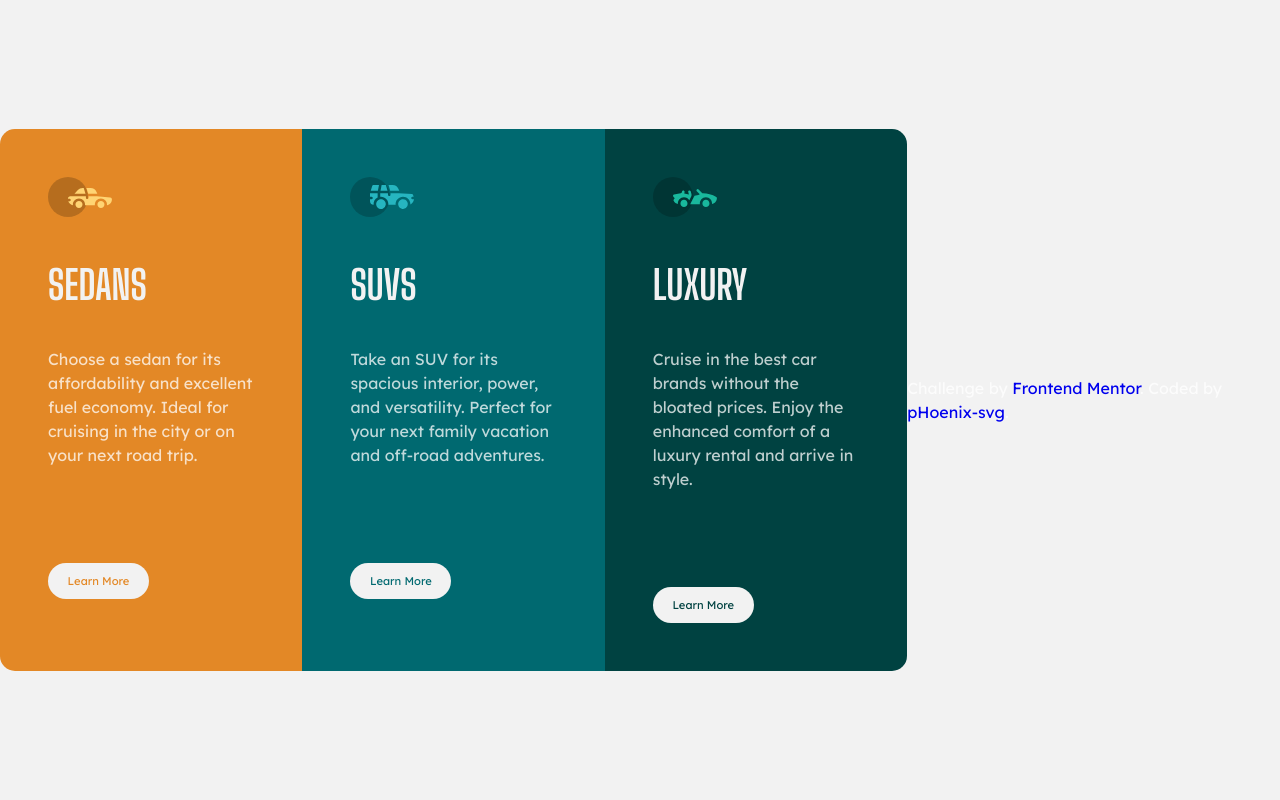
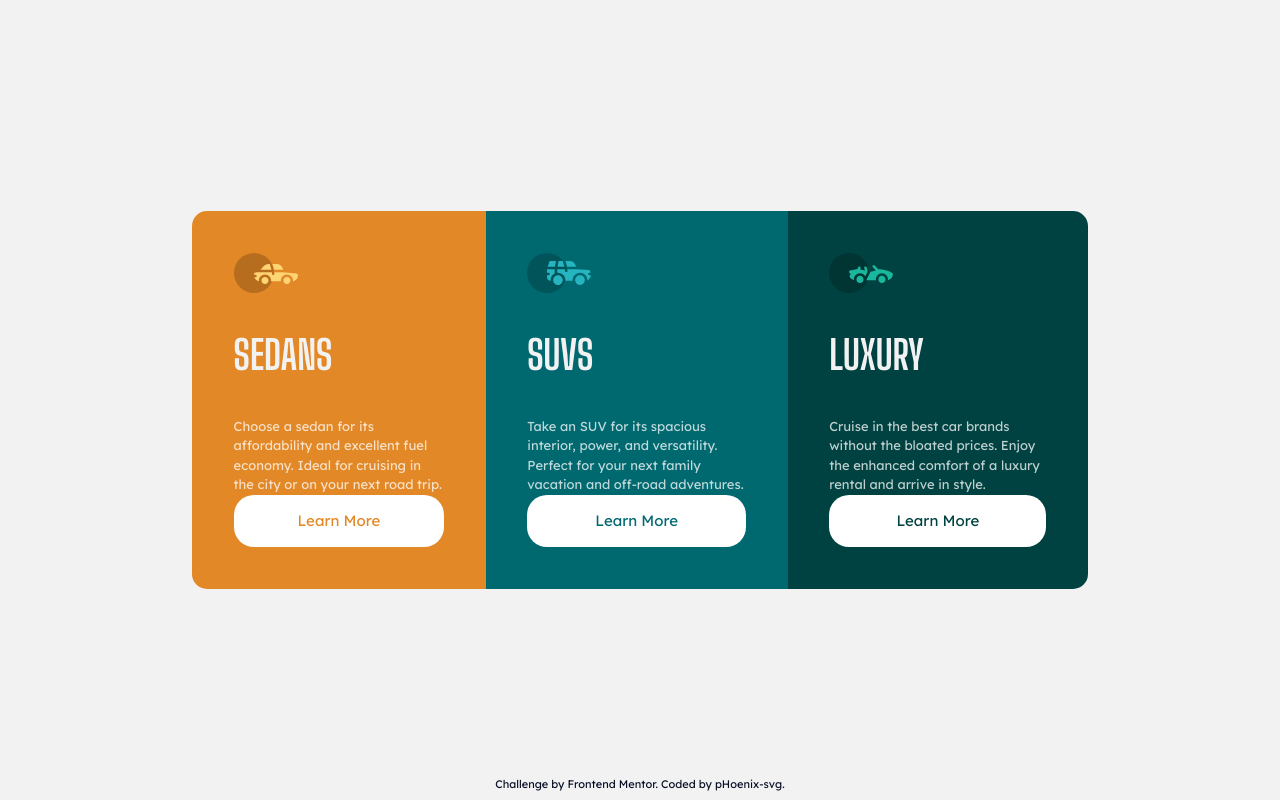
Before and after one commit to pHoeniX-svg/my-web-clone, a plain HTML site: page index.html in a window 1280 px wide. Drawn offline with Linux system fonts and the light colour scheme.

```diff
--- a/css/layout.css
+++ b/css/layout.css
@@ -8,18 +8,6 @@
   --lightGray: rgb(242, 242, 242);
 }
 
-/* Reset Default Styles */
-* {
-  box-sizing: border-box;
-  text-decoration: none;
-  margin: 0;
-  padding: 0;
-}
-html,
-body {
-  max-width: 100vw;
-  max-height: 100%;
-}
 
 /* Setup */
 body {
@@ -112,6 +100,20 @@ a.btn:focus {
   border-radius: 0 0 15px 15px;
 }
 
+/* Attribution */
+.attribution {
+  position: absolute;
+  text-align: center;
+  left: 0;
+  right: 0;
+  bottom: 0;
+  padding-bottom: 0.5rem;
+  font-size: 11px;
+  color: #080e26;
+}
+.attribution a {
+  color: #080e26;
+}
 
 
 @media (min-width: 51rem) {
--- /dev/null
+++ b/css/reset.css
@@ -0,0 +1,58 @@
+/* Box sizing rules */
+*,
+*::before,
+*::after {
+  box-sizing: border-box;
+  list-style-type: none;
+  margin: 0;
+  padding: 0;
+  text-decoration: none;
+}
+
+/* Set core root defaults */
+html:focus-within {
+  scroll-behavior: smooth;
+}
+
+/* Set core body defaults */
+body {
+  min-height: 100vh;
+  text-rendering: optimizeSpeed;
+  line-height: 1.5;
+}
+
+/* A elements that don't have a class get default styles */
+a:not([class]) {
+  text-decoration-skip-ink: auto;
+}
+
+/* Make images easier to work with */
+img,
+picture {
+  max-width: 100%;
+  display: block;
+}
+
+/* Inherit fonts for inputs and buttons */
+input,
+button,
+textarea,
+select {
+  font: inherit;
+}
+
+/* Remove all animations, transitions and smooth scroll for people that prefer not to see them */
+@media (prefers-reduced-motion: reduce) {
+  html:focus-within {
+   scroll-behavior: auto;
+  }
+
+  *,
+  *::before,
+  *::after {
+    animation-duration: 0.01ms !important;
+    animation-iteration-count: 1 !important;
+    transition-duration: 0.01ms !important;
+    scroll-behavior: auto !important;
+  }
+}
--- /dev/null
+++ b/css/style.css
@@ -0,0 +1,139 @@
+:root {
+  --lexendFont: 'Lexend Deca', sans-serif;
+  --bigShouldersFont: 'Big Shoulders Display', cursive;
+  --orangeColor: hsl(31, 77%, 52%);
+  --darkCyan: hsl(184, 100%, 22%);
+  --darkerCyan: hsl(179, 100%, 13%);
+  --light: rgba(255, 255, 255, 0.75);
+  --lightGray: rgb(242, 242, 242);
+  --sm: 0.8125rem;
+  --md: 0.9375rem;
+  --lg: 2rem;
+  --xl: 2.25rem;
+}
+
+/* Setup */
+body {
+  position: relative;
+  display: flex;
+  align-items: center;
+  color: var(--light);
+  background-color: var(--lightGray);
+  font-family: var(--lexendFont);
+  font-size: var(--md);
+  line-height: 1.5;
+}
+
+/* Button Styles */
+.btn {
+  background-color: white; /* Green */
+  border: none;
+  border-radius: 20px;
+  color: white;
+  padding: 15px 32px;
+  text-align: center;
+  display: inline-block;
+  font-size: var(--md);
+  transition: all 0.3s ease-in-out;
+}
+.sedans .btn a {
+  color: var(--orangeColor);
+}
+.suvs .btn a {
+  color: var(--darkCyan);
+}
+.luxury .btn a {
+  color: var(--darkerCyan);
+}
+
+.btn a:hover,
+.btn a:active,
+.btn a:focus {
+  color: var(--lightGray);
+  border-color: var(--lightGray);
+  transform: scale(0.9);
+}
+.sedans .btn a:hover,
+.sedans .btn a:active,
+.sedans .btn a:focus {
+  background-color: var(--orangeColor);
+}
+.suvs .btn a:hover,
+.suvs .btn a:active,
+.suvs .btn a:focus {
+  background-color: var(--darkCyan);
+}
+.luxury .btn a:hover,
+.luxury .btn a:active,
+.luxury .btn a:focus {
+  background-color: var(--darkerCyan);
+}
+
+.container {
+  width: max(75vw, 300px);
+  width: max(70vw, 50%, 280px);
+  /* width: min(900px,max(300px, 300/900 * 100vw)); */
+  /* width: clamp(280px, 70vw, 768px); */
+  margin: 4rem;
+  margin-left: auto;
+  margin-right: auto;
+}
+
+.card {
+  display: flex;
+  flex-flow: column;
+  padding: 2.6rem;
+}
+
+.card h1 {
+  margin: 2rem 0;
+  color: var(--lightGray);
+  font-family: var(--bigShouldersFont);
+  font-size: 2.5rem;
+  text-transform: uppercase;
+}
+.card p {
+  font-size: var(--sm);
+}
+
+
+.card.sedans {
+  background-color: var(--orangeColor);
+  border-radius: 15px 15px 0 0;
+}
+.card.suvs {
+  background-color: var(--darkCyan);
+}
+.card.luxury {
+  background-color: var(--darkerCyan);
+  border-radius: 0 0 15px 15px;
+}
+
+/* Attribution */
+.attribution {
+  position: absolute;
+  left: 0;
+  right: 0;
+  bottom: 0;
+  padding-bottom: 0.5rem;
+  color: #080e26;
+  font-size: 11px;
+  text-align: center;
+}
+.attribution a {
+  color: #080e26;
+}
+
+@media (min-width: 48rem) {
+  .container {
+    display: flex;
+    flex-direction: row;
+  }
+
+  .card.sedans {
+    border-radius: 15px 0 0 15px;
+  }
+  .card.luxury {
+    border-radius: 0 15px 15px 0;
+  }
+}
--- /dev/null
+++ b/css/utilities.css
@@ -0,0 +1,12 @@
+
+.col-md-4 {
+  flex: 0 0 33.333333%;
+  max-width: 33.333333%;
+}
+@media (min-width: 48rem) {
+  .col-lg-2 {
+    -ms-flex: 0 0 16.666667%;
+    flex: 0 0 100%;
+    max-width: 100%;
+  }
+}
--- a/index.html
+++ b/index.html
@@ -14,11 +14,14 @@
       href="https://fonts.googleapis.com/css2?family=Big+Shoulders+Display:wght@700&family=Lexend+Deca&display=swap"
       rel="stylesheet"
     />
-    <link rel="stylesheet" href="css/layout.css" />
+    <link rel="stylesheet" href="css/reset.css" />
+    <link rel="stylesheet" href="css/utilities.css" />
+    <!-- <link rel="stylesheet" href="css/layout.css" /> -->
+    <link rel="stylesheet" href="css/style.css" />
     <title>3 Column Preview Card Component</title>
   </head>
   <body>
-    <div class="container">
+    <main class="container">
       <div class="card sedans">
         <div class="brand">
           <img src="images/icon-sedans.svg" alt="" />
@@ -28,7 +31,8 @@
           Choose a sedan for its affordability and excellent fuel economy. Ideal
           for cruising in the city or on your next road trip.
         </p>
-        <a href="#" class="btn">Learn More</a>
+
+        <button class="btn"><a href="#">Learn More</a></button>
       </div>
 
       <div class="card suvs">
@@ -40,8 +44,9 @@
           Take an SUV for its spacious interior, power, and versatility. Perfect
           for your next family vacation and off-road adventures.
         </p>
-        <a href="#" class="btn">Learn More</a>
+        <button class="btn"><a href="#">Learn More</a></button>
       </div>
+
       <div class="card luxury">
         <div class="brand">
           <img src="images/icon-luxury.svg" alt="" />
@@ -51,16 +56,16 @@
           Cruise in the best car brands without the bloated prices. Enjoy the
           enhanced comfort of a luxury rental and arrive in style.
         </p>
-        <a href="#" class="btn">Learn More</a>
+        <button class="btn"><a href="#">Learn More</a></button>
       </div>
-    </div>
+    </main>
 
-    <div class="attribution">
+    <footer class="attribution">
       Challenge by
       <a href="https://www.frontendmentor.io?ref=challenge" target="_blank"
         >Frontend Mentor</a
       >. Coded by
       <a href="https://github.com/pHoeniX-svg" target="_blank">pHoenix-svg</a>.
-    </div>
+    </footer>
   </body>
 </html>
```
Also changed, not shown: 1 other file.
